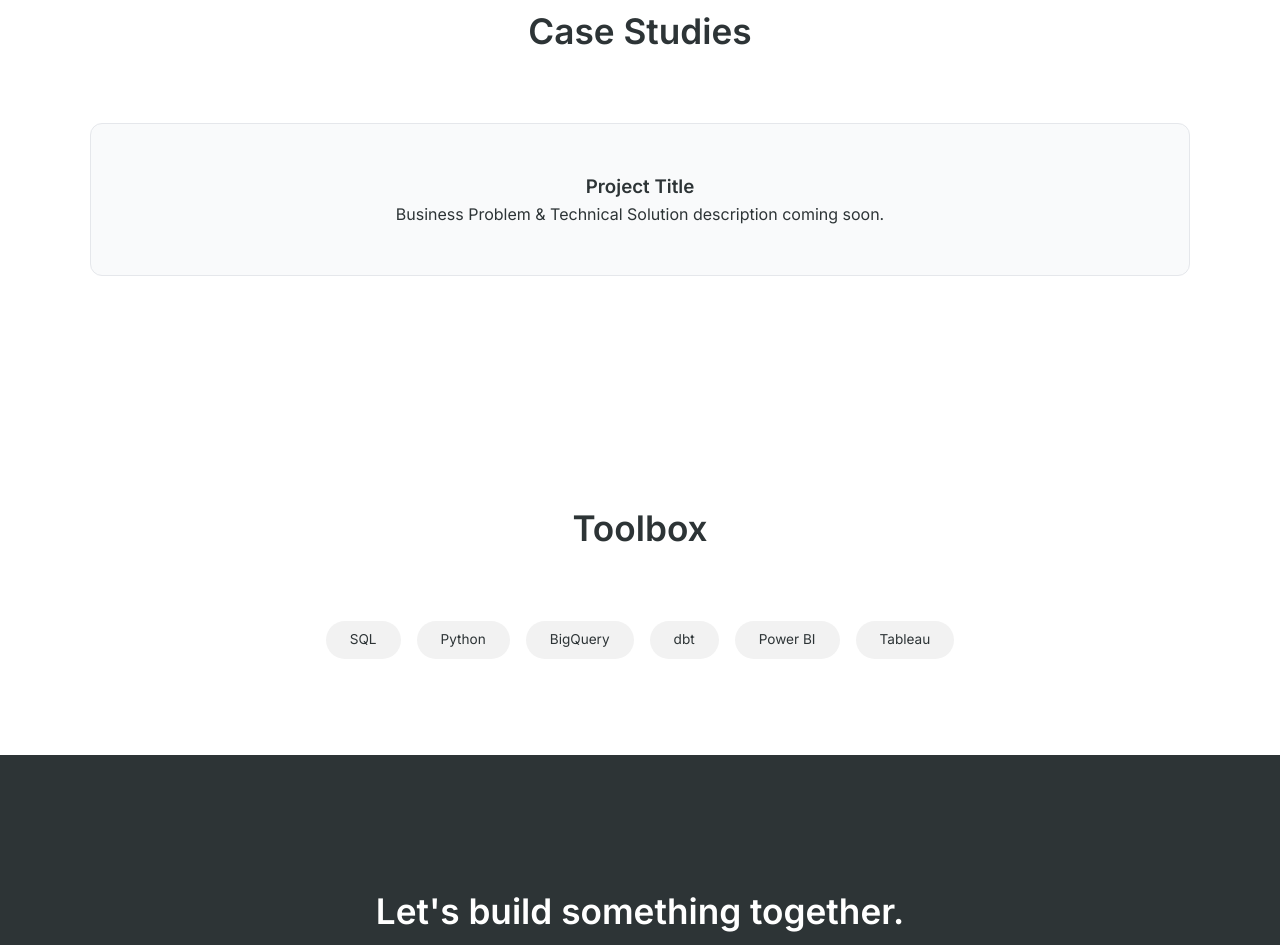
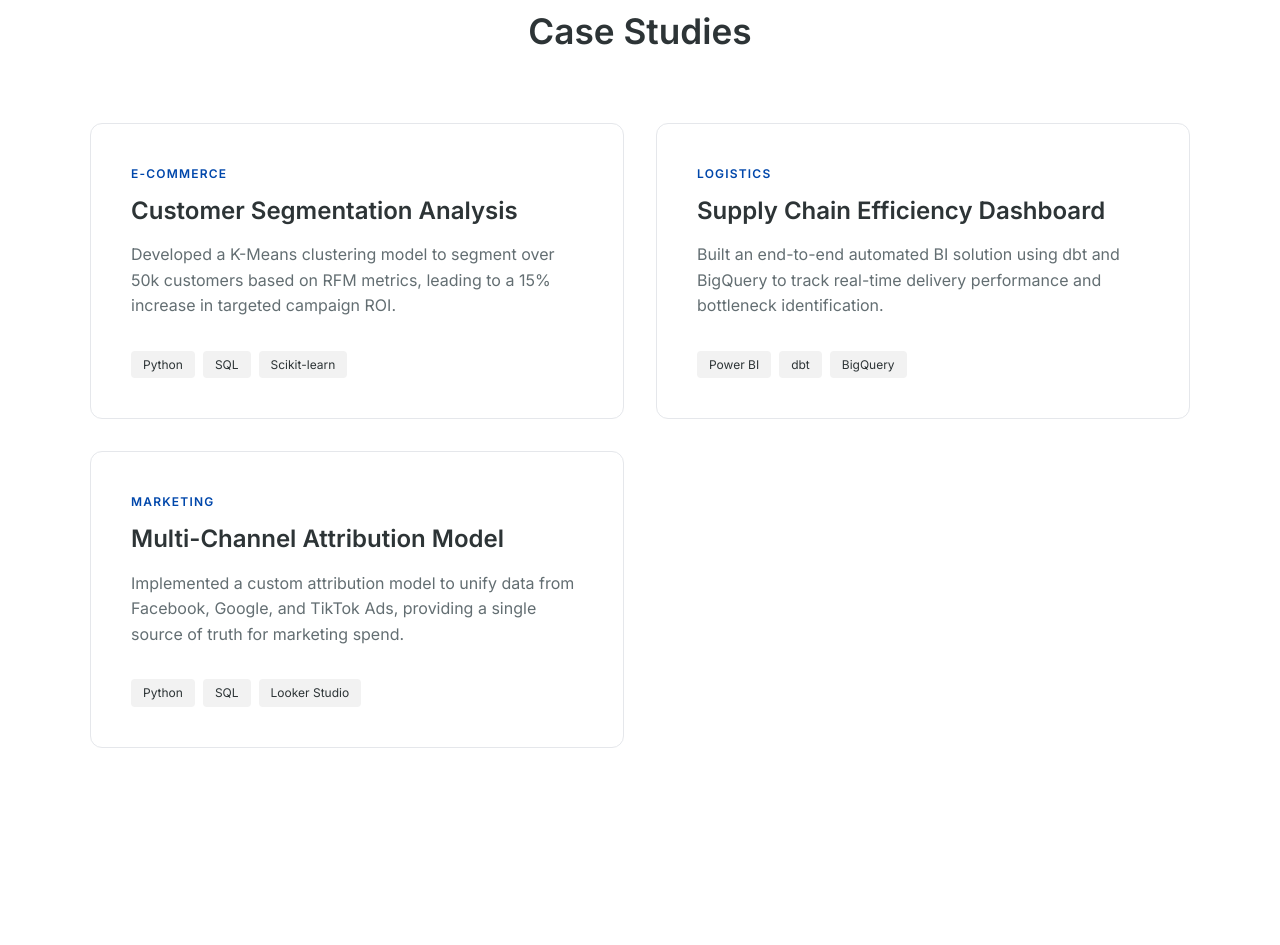
Before and after one commit to sornsakon-k/portfolio, a plain HTML site: page docs/index.html in a window 1280 px wide. Shown: the part 1277-2222 px from the top of the page. Drawn offline with Linux system fonts and the light colour scheme.

Commit message:
feat: add mock projects to portfolio and refine card styling

```diff
--- a/docs/index.html
+++ b/docs/index.html
@@ -52,10 +52,41 @@
         <section id="portfolio" class="container">
             <h2 class="section-title">Case Studies</h2>
             <div class="portfolio-grid">
-                <!-- Project cards will go here -->
-                <div class="project-card placeholder">
-                    <h3>Project Title</h3>
-                    <p>Business Problem & Technical Solution description coming soon.</p>
+                <div class="project-card">
+                    <div class="project-content">
+                        <span class="project-category">E-commerce</span>
+                        <h3>Customer Segmentation Analysis</h3>
+                        <p>Developed a K-Means clustering model to segment over 50k customers based on RFM metrics, leading to a 15% increase in targeted campaign ROI.</p>
+                        <div class="project-tags">
+                            <span>Python</span>
+                            <span>SQL</span>
+                            <span>Scikit-learn</span>
+                        </div>
+                    </div>
+                </div>
+                <div class="project-card">
+                    <div class="project-content">
+                        <span class="project-category">Logistics</span>
+                        <h3>Supply Chain Efficiency Dashboard</h3>
+                        <p>Built an end-to-end automated BI solution using dbt and BigQuery to track real-time delivery performance and bottleneck identification.</p>
+                        <div class="project-tags">
+                            <span>Power BI</span>
+                            <span>dbt</span>
+                            <span>BigQuery</span>
+                        </div>
+                    </div>
+                </div>
+                <div class="project-card">
+                    <div class="project-content">
+                        <span class="project-category">Marketing</span>
+                        <h3>Multi-Channel Attribution Model</h3>
+                        <p>Implemented a custom attribution model to unify data from Facebook, Google, and TikTok Ads, providing a single source of truth for marketing spend.</p>
+                        <div class="project-tags">
+                            <span>Python</span>
+                            <span>SQL</span>
+                            <span>Looker Studio</span>
+                        </div>
+                    </div>
                 </div>
             </div>
         </section>
--- a/docs/style.css
+++ b/docs/style.css
@@ -173,9 +173,60 @@ nav a:hover {
 .project-card {
     border: 1px solid var(--border-color);
     border-radius: 12px;
-    padding: 3rem;
-    text-align: center;
-    background-color: var(--section-bg);
+    background-color: white;
+    overflow: hidden;
+    transition: all 0.3s ease;
+    display: flex;
+    flex-direction: column;
+}
+
+.project-card:hover {
+    transform: translateY(-5px);
+    box-shadow: 0 10px 20px rgba(0,0,0,0.05);
+}
+
+.project-content {
+    padding: 2.5rem;
+    display: flex;
+    flex-direction: column;
+    flex-grow: 1;
+}
+
+.project-category {
+    font-size: 0.75rem;
+    font-weight: 600;
+    text-transform: uppercase;
+    letter-spacing: 0.1em;
+    color: var(--primary-color);
+    margin-bottom: 0.75rem;
+    display: block;
+}
+
+.project-card h3 {
+    font-size: 1.5rem;
+    margin-bottom: 1rem;
+    line-height: 1.3;
+}
+
+.project-card p {
+    font-size: 1rem;
+    color: #636E72;
+    margin-bottom: 2rem;
+    flex-grow: 1;
+}
+
+.project-tags {
+    display: flex;
+    flex-wrap: wrap;
+    gap: 0.5rem;
+}
+
+.project-tags span {
+    font-size: 0.75rem;
+    background-color: #F2F2F2;
+    padding: 0.25rem 0.75rem;
+    border-radius: 4px;
+    font-weight: 500;
 }
 
 /* Toolbox */
```
